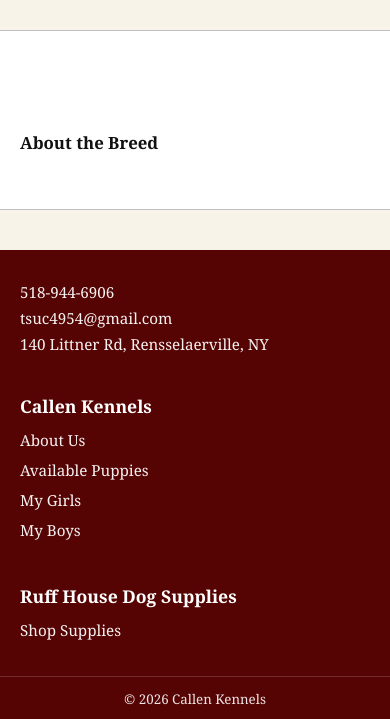
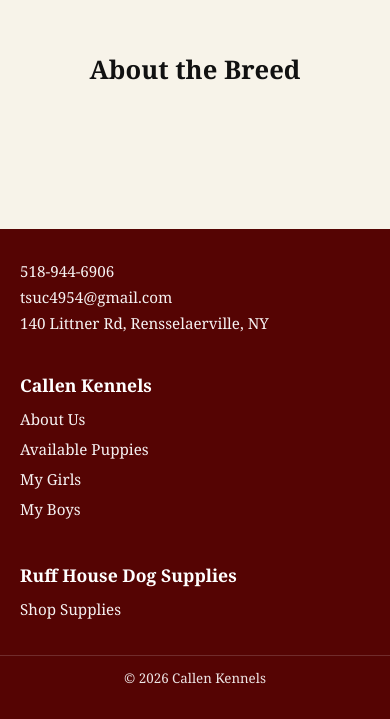
Before and after one commit to swiftLines/callen-kennels, a Django app: page /about/the-breed/ in a window 390 px wide. Shown: the part 146-865 px from the top of the page. After the commit the page ends 830 px from the top, so only its background shows below. Run offline with Django 5.2, Linux system fonts and the light colour scheme; data that the repository does not hold is empty.

Commit message:
update to sync

```diff
--- a/website/templates/website/about.html
+++ b/website/templates/website/about.html
@@ -52,7 +52,7 @@
     max-width: 1100px;   /* wider so header can center properly */
     width: 100%;
     margin: 0 auto;
-    padding: 40px 40px 20px 40px;  /* match your site spacing */
+    padding: 40px 40px 40px 40px;  /* match your site spacing */
     justify-content: center;
   }
 
--- a/website/templates/website/about_breed.html
+++ b/website/templates/website/about_breed.html
@@ -2,17 +2,18 @@
 {% block title %}About the Breed • Callen Kennels{% endblock %}
 
 {% block content %}
-<div class="breed-box">
+<div class="container breed-page">
+  <div class="breed-top">
     {% if breed and breed.header_image %}
       <img src="{{ breed.header_image.url }}" alt="{{ breed.title }}" class="breed-logo">
-  {% else %}
-    <div class="breed-logo breed-logo--placeholder"></div>
     {% endif %}
 
-  <h2 class="breed-title">
+    <h1 class="breed-heading">
       {{ breed.title|default:"About the Breed" }}
-  </h2>
+    </h1>
+  </div>
 
+  <div class="breed-body">
     {% if breed and breed.intro_paragraph %}
       <p class="breed-text">{{ breed.intro_paragraph }}</p>
     {% endif %}
@@ -44,62 +45,69 @@
       {% endif %}
     </div>
   </div>
+</div>
 
 <style>
-  .breed-box {
-    max-width: 1000px;
-    margin: 0 auto;
-    border: 1px solid #bfbfbf;
-    background: #fff;
-    padding: 0 0 40px 0;
+  /* Page wrapper: no white box, sits on cream background from base.html */
+.breed-page{
+  padding-top: 26px;      /* similar feel to Home page */
+  padding-bottom: 0;      /* remove extra bottom space from this page */
 }
 
-  .breed-logo {
-    display: block;
-    max-width: 340px;
-    height: auto;
-    margin: 20px 0 20px 70px;
+/* Top row: logo left, title centered */
+.breed-top{
+  display: grid;
+  grid-template-columns: 260px 1fr 260px; /* logo | title | spacer */
+  align-items: center;
+  gap: 30px;
+  margin: 0 auto 18px auto;
 }
 
-  .breed-logo--placeholder {
-    height: 80px;
-    margin: 20px 0 0 70px;
+.breed-logo{
+  width: 240px;
+  height: auto;
+  display: block;
+  justify-self: start;
 }
 
-  .breed-title {
-    margin: 0 0 14px 70px;
-    font-size: 1.05rem;
-    font-weight: 700;
+.breed-heading{
+  margin: 0;
+  text-align: center;
+  font-size: 2rem;
+  font-weight: 800;
+  line-height: 1.1;
 }
 
-  .breed-text {
-    margin: 0 70px 12px 70px;
-    max-width: 78%;
-    line-height: 1.5;
+/* Content column centered under the heading */
+.breed-body{
+  max-width: 780px;
+  margin: 0 auto;
 }
 
-  .breed-attrs {
-    margin: 15px 70px 0 70px;
-    max-width: 78%;
+.breed-text{
+  margin: 0 0 14px 0;
+  line-height: 1.55;
 }
 
-  .breed-attrs p {
-    margin: 0 0 5px 0;
+.breed-attrs{
+  margin: 10px 0 0 0;
+}
+
+.breed-attrs p{
+  margin: 0 0 6px 0;
   line-height: 1.4;
 }
 
-  @media (max-width: 900px) {
-    .breed-box {
-      border-left: 0;
-      border-right: 0;
+/* Mobile */
+@media (max-width: 900px){
+  .breed-top{
+    grid-template-columns: 1fr;
+    justify-items: center;
+    gap: 14px;
   }
-    .breed-logo,
-    .breed-title,
-    .breed-text,
-    .breed-attrs {
-      margin-left: 20px;
-      margin-right: 20px;
-      max-width: 100%;
+
+  .breed-heading{
+    font-size: 1.6rem;
   }
 }
 </style>
```
Also changed, not shown: website/templates/website/puppies_available.html (+28 -18 lines), media/about/Callen_Kennel_Logo_Tan_Background_3eghsNQ.jpeg (added), media/about/IMG_6465.jpg (added), media/about/dogsA.jpeg (added), media/about/dogsC.jpeg (added), media/puppies/header/Callen_Kennel_Logo_Tan_Background.jpeg (added), media/puppies/pupA_O7w8BPr.jpg (added), 3 other files. Lines whose indentation alone changed are shown as unchanged.
